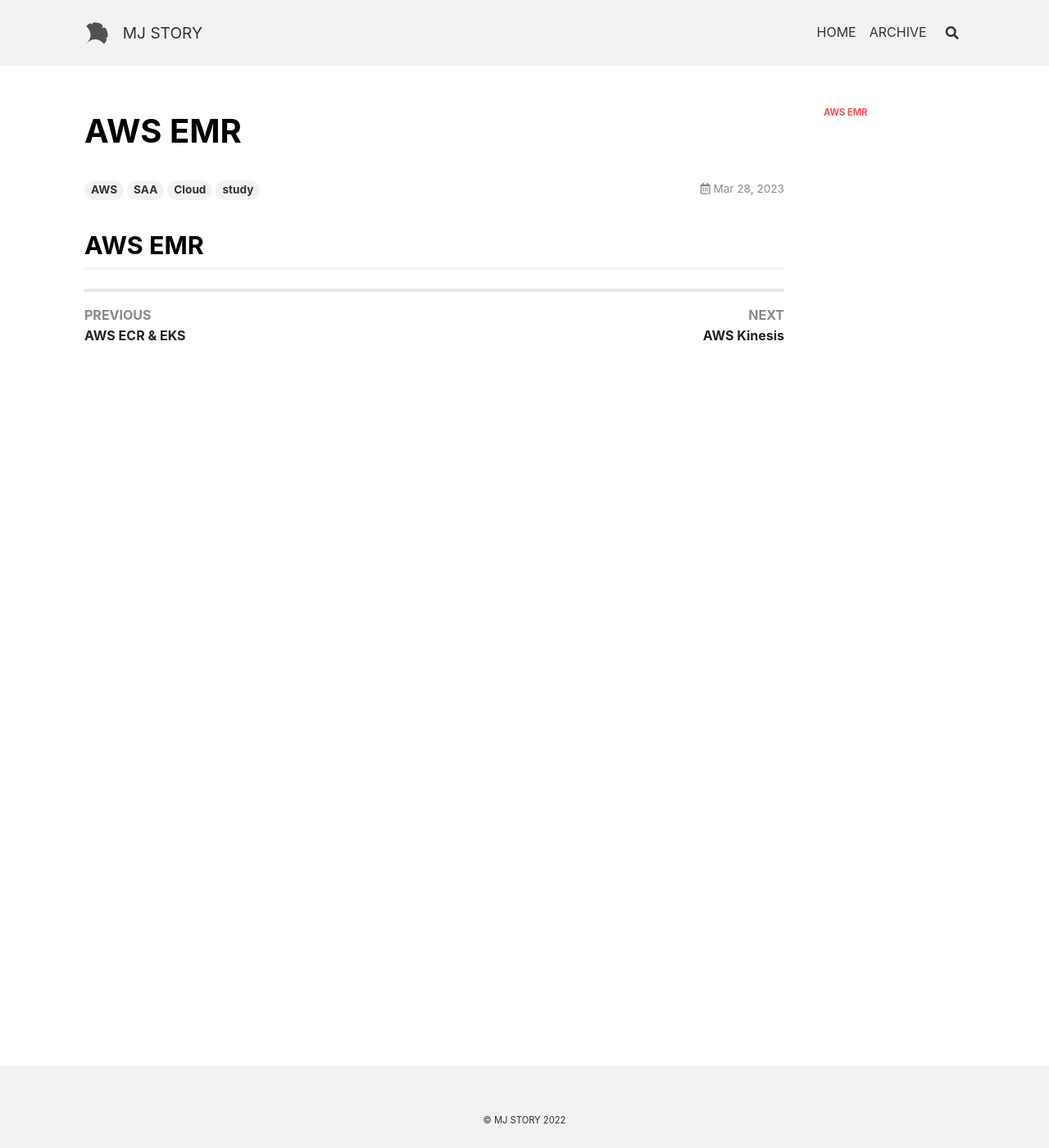
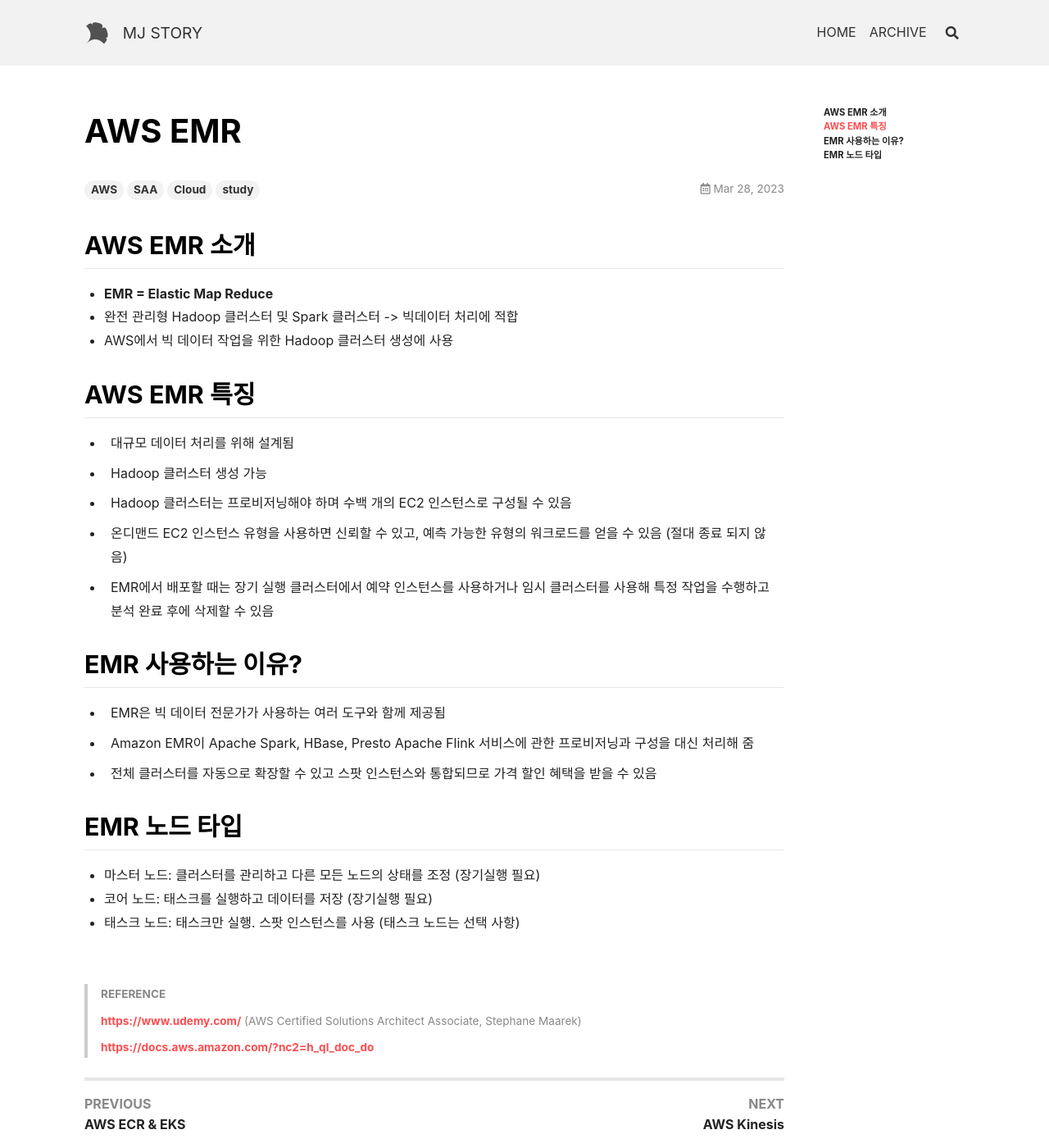
Before and after one commit to cloudnine-mj/cloudnine-mj.github.io, a Jekyll site: the page built from _posts/2023-03-28-AWS-EMR.md, in a window 1280 px wide and 1400 px high. Shown: the whole window at 82% size. Built offline with Jekyll 4.4.1, drawn with Linux system fonts in a browser that asks for light colours; nearby versions of some CDN libraries.

Commit message:
230328 EMR 포스트 수정

```diff
--- a/_posts/2023-03-28-AWS-EMR.md
+++ b/_posts/2023-03-28-AWS-EMR.md
@@ -5,4 +5,52 @@ excerpt: 'AWS Study 서비스 정리 - AWSKRUG Beginner Certification Study 😎
 tags: [AWS, SAA, Cloud, study]
 ---
 
-## AWS EMR
+## AWS EMR 소개
+
+* **EMR = Elastic Map Reduce**
+* 완전 관리형 Hadoop 클러스터 및 Spark 클러스터 -> 빅데이터 처리에 적합
+* AWS에서 빅 데이터 작업을 위한 Hadoop 클러스터 생성에 사용
+
+
+
+## AWS EMR 특징
+
+* 대규모 데이터 처리를 위해 설계됨
+
+* Hadoop 클러스터 생성 가능
+
+* Hadoop 클러스터는 프로비저닝해야 하며 수백 개의 EC2 인스턴스로 구성될 수 있음
+
+* 온디맨드 EC2 인스턴스 유형을 사용하면 신뢰할 수 있고, 예측 가능한 유형의 워크로드를 얻을 수 있음 (절대 종료 되지 않음)
+
+* EMR에서 배포할 때는 장기 실행 클러스터에서 예약 인스턴스를 사용하거나 임시 클러스터를 사용해 특정 작업을 수행하고 분석 완료 후에 삭제할 수 있음
+
+
+
+## EMR 사용하는 이유?
+
+* EMR은 빅 데이터 전문가가 사용하는 여러 도구와 함께 제공됨
+
+* Amazon EMR이 Apache Spark, HBase, Presto Apache Flink 서비스에 관한 프로비저닝과 구성을 대신 처리해 줌
+
+* 전체 클러스터를 자동으로 확장할 수 있고 스팟 인스턴스와 통합되므로 가격 할인 혜택을 받을 수 있음
+
+
+
+## EMR 노드 타입
+
+* 마스터 노드: 클러스터를 관리하고 다른 모든 노드의 상태를 조정 (장기실행 필요)
+* 코어 노드: 태스크를 실행하고 데이터를 저장 (장기실행 필요)
+* 태스크 노드: 태스크만 실행. 스팟 인스턴스를 사용 (태스크 노드는 선택 사항)
+
+
+
+
+
+<br/>
+
+> **REFERENCE**
+>
+> [https://www.udemy.com/](https://www.udemy.com/) (AWS Certified Solutions Architect Associate, Stephane Maarek)
+>
+> [https://docs.aws.amazon.com/?nc2=h_ql_doc_do](https://docs.aws.amazon.com/?nc2=h_ql_doc_do)
```
